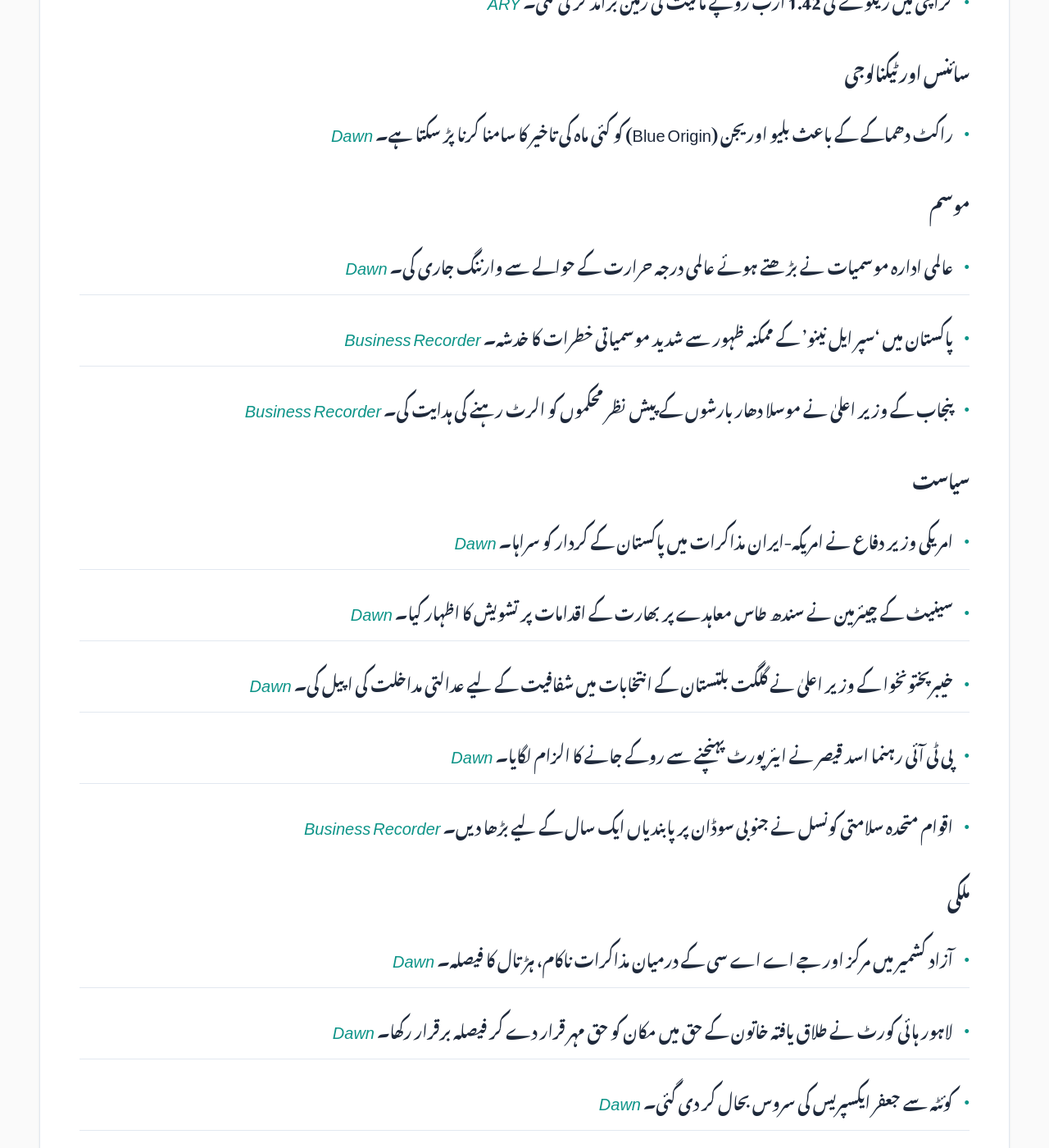
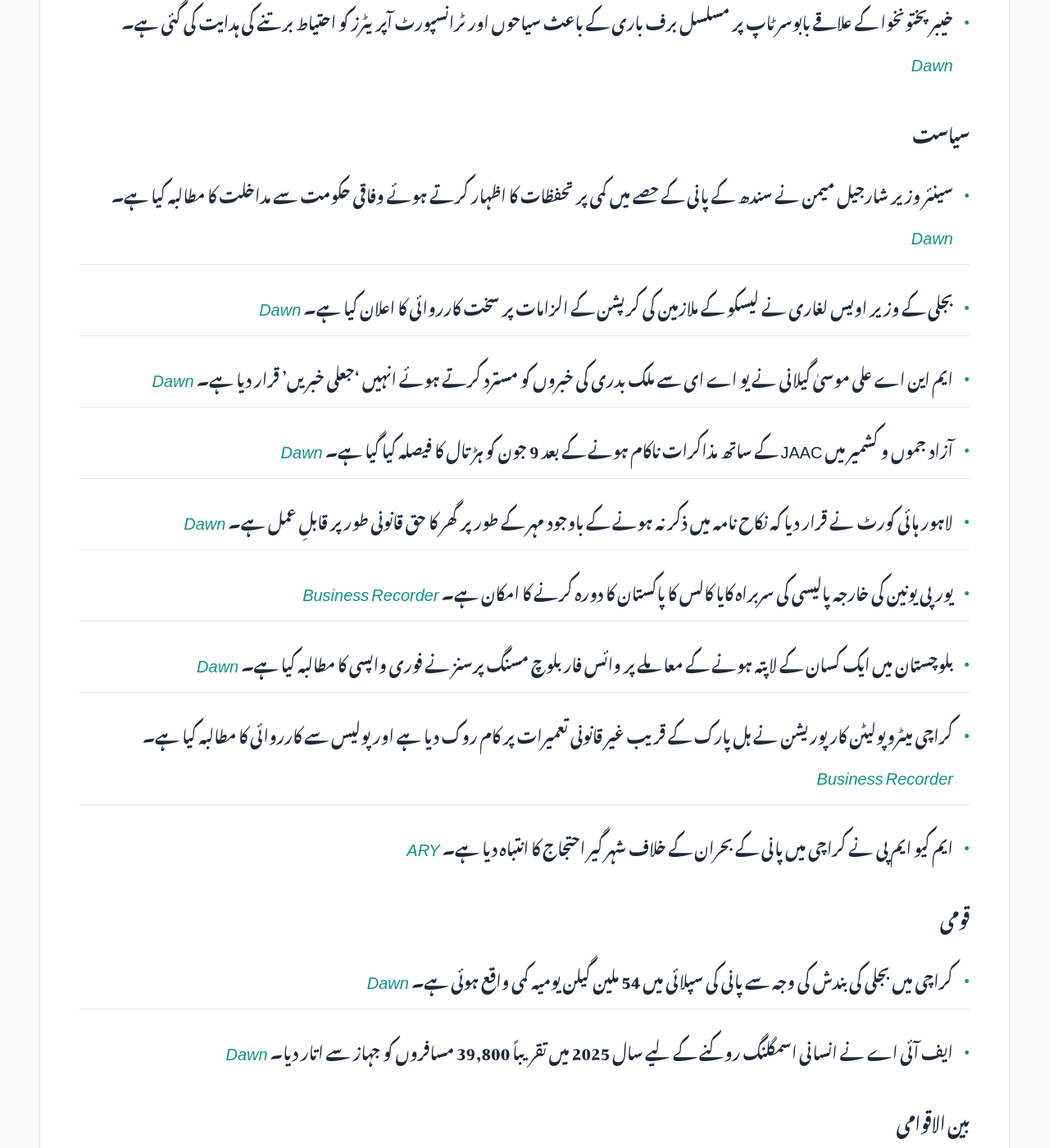
Before and after one commit to zsubzwary/news, a Jekyll site: the page built from ur/index.md, in a window 1280 px wide and 1400 px high, scrolled down 1162 px. Shown: the whole window at 82% size. Built offline with Jekyll 4.4.1, drawn with Linux system fonts in a browser that asks for light colours; some web fonts are replaced; comment, search, counter and statistics services are not loaded; some of the changed text lies outside the part shown.

Commit message:
DateTime; 2026-05-31T16:10:41.232Z

```diff
--- a/ur/index.md
+++ b/ur/index.md
@@ -7,65 +7,55 @@ rtl: true
 
 پاکستان کی تازہ خبروں کا خلاصہ
 
- &lrm; 31-May-2026 09:11PKT
+ &lrm; 31-May-2026 21:10PKT
 
 پڑھنے کا وقت : 5 منٹ
 
 ### معیشت
-- خانوال چیمبر آف کامرس نے بجلی کے بڑھتے ہوئے ٹیرف اور کیپیسیٹی چارجز پر شدید تشویش کا اظہار کیا۔ *[Business Recorder](https://www.brecorder.com/news/40423224/khanewal-chamber-for-cut-in-power-tariffs)*
-- لیسکو (LESCO) نے مالیاتی اہداف کے حصول کے لیے افسران کو ریکوری مہم کی نگرانی کی ذمہ داریاں سونپ دیں۔ *[Business Recorder](https://www.brecorder.com/news/40423228/lesco-asks-officers-to-achieve-recovery-targets)*
-- آئی ایم ایف (IMF) مشن کے بعد پاکستان میں ایک سخت سالانہ بجٹ کے امکانات پر ماہرین کا تبصرہ۔ *[Business Recorder](https://www.brecorder.com/news/40423229/a-very-harsh-annual-budget-in-the-offing)*
-- پاکستان ایس ڈی سی چیمبر ٹریڈ فیڈریشن جنوبی افریقہ میں تجارتی نمائش کا انعقاد کرے گا۔ *[Business Recorder](https://www.brecorder.com/news/40423232/psctf-to-hold-single-country-trade-expo-in-south-africa)*
-- جمعیت اسلامیہ کے سربراہ نے ایندھن کی قیمتوں اور بجلی کے نرخوں میں کمی کا مطالبہ کیا۔ *[Business Recorder](https://www.brecorder.com/news/40423233/ji-chief-calls-for-cut-in-fuel-prices)*
-- پی اشا (P@SHA) نے آئی ٹی کے شعبے کے لیے پالیسی استحکام کی ضرورت پر زور دیا۔ *[Business Recorder](https://www.brecorder.com/news/40423234/p-at-sha-stresses-need-to-ensure-policy-stability-for-it-enterprises)*
-- کراچی میں ریلوے کی 1.42 ارب روپے مالیت کی زمین برآمد کر لی گئی۔ *[ARY](https://arynews.tv/rs-1-42-bln-worth-of-railways-land-recovered-during-major-operation-in-karachi)*
+- مصنوعی ذہانت (AI) کے بڑھتے ہوئے اخراجات کی وجہ سے کمپنیاں اب اس ٹیکنالوجی کے استعمال پر دوبارہ غور کر رہی ہیں۔ *[Dawn](https://www.dawn.com/news/2004145/expensive-ai-binge-leaves-companies-balking-at-soaring-bills)*
+- فوربس ایشیا کی '30 انڈر 30' فہرست میں سات پاکستانیوں کو شامل کیا گیا ہے، جو جدت اور کاروبار میں ملک کی ترقی کو ظاہر کرتا ہے۔ *[Business Recorder](https://www.brecorder.com/news/40423296/seven-pakistanis-make-forbes-asias-30-under-30-list-for-2026)*
+- گیریز ڈناٹا نے اپنے کاروباری آپریشنز کے حوالے سے گردش کرنے والے الزامات کی سختی سے تردید کی ہے۔ *[Business Recorder](https://www.brecorder.com/news/40423311/gerrys-dnata-issues-formal-disclaimer-regarding-business-operations)*
 
 ### سائنس اور ٹیکنالوجی
-- راکٹ دھماکے کے باعث بلیو اوریجن (Blue Origin) کو کئی ماہ کی تاخیر کا سامنا کرنا پڑ سکتا ہے۔ *[Dawn](https://www.dawn.com/news/2003929/blue-origin-faces-months-of-delays-after-rocket-explosion-damages-launch-pad)*
+- امریکہ کے شمال مشرقی حصے میں ایک شہاب ثاقب دھماکے کے ساتھ پھٹا، جس کی طاقت 300 ٹن ٹی این ٹی کے برابر تھی۔ *[Dawn](https://www.dawn.com/news/2004129/meteor-explodes-over-us-with-blast-equivalent-to-300-tonnes-of-tnt)*
 
 ### موسم
-- عالمی ادارہ موسمیات نے بڑھتے ہوئے عالمی درجہ حرارت کے حوالے سے وارننگ جاری کی۔ *[Dawn](https://www.dawn.com/news/2004071/the-heat-ahead)*
-- پاکستان میں 'سپر ایل نینو' کے ممکنہ ظہور سے شدید موسمیاتی خطرات کا خدشہ۔ *[Business Recorder](https://www.brecorder.com/news/40423230/bracing-for-super-el-nino)*
-- پنجاب کے وزیر اعلیٰ نے موسلا دھار بارشوں کے پیش نظر محکموں کو الرٹ رہنے کی ہدایت کی۔ *[Business Recorder](https://www.brecorder.com/news/40423226/likely-torrential-rains-cm-asks-departments-to-remain-on-high-alert)*
+- خیبر پختونخوا کے علاقے بابوسر ٹاپ پر مسلسل برف باری کے باعث سیاحوں اور ٹرانسپورٹ آپریٹرز کو احتیاط برتنے کی ہدایت کی گئی ہے۔ *[Dawn](https://www.dawn.com/news/2004127/travellers-visiting-babusar-top-urged-to-exercise-caution-due-to-snowfall)*
 
 ### سیاست
-- امریکی وزیر دفاع نے امریکہ-ایران مذاکرات میں پاکستان کے کردار کو سراہا۔ *[Dawn](https://www.dawn.com/news/2003936/us-pakistan-developing-true-friendship-hegseth-hails-islamabads-role-in-us-iran-negotiations)*
-- سینیٹ کے چیئرمین نے سندھ طاس معاہدے پر بھارت کے اقدامات پر تشویش کا اظہار کیا۔ *[Dawn](https://www.dawn.com/news/2004048/senate-chairman-gilani-voices-concern-over-indias-actions-on-indus-waters-treaty)*
-- خیبرپختونخوا کے وزیر اعلیٰ نے گلگت بلتستان کے انتخابات میں شفافیت کے لیے عدالتی مداخلت کی اپیل کی۔ *[Dawn](https://www.dawn.com/news/2003931/kp-cm-afridi-urges-gb-chief-justice-to-ensure-transparency-amid-alarming-electoral-environment)*
-- پی ٹی آئی رہنما اسد قیصر نے ایئرپورٹ پہنچنے سے روکے جانے کا الزام لگایا۔ *[Dawn](https://www.dawn.com/news/2003905/ptis-asad-qaiser-alleges-authorities-barred-him-from-reaching-islamabad-airport-for-skardu-flight)*
-- اقوام متحدہ سلامتی کونسل نے جنوبی سوڈان پر پابندیاں ایک سال کے لیے بڑھا دیں۔ *[Business Recorder](https://www.brecorder.com/news/40423237/unsc-votes-to-extend-sanctions-on-south-sudan-for-one-year)*
+- سینئر وزیر شارجیل میمن نے سندھ کے پانی کے حصے میں کمی پر تحفظات کا اظہار کرتے ہوئے وفاقی حکومت سے مداخلت کا مطالبہ کیا ہے۔ *[Dawn](https://www.dawn.com/news/2004154/sharjeel-memon-criticises-irsas-unjust-reduction-in-sindhs-water-share-urges-centre-to-take-notice)*
+- بجلی کے وزیر اویس لغاری نے لیسکو کے ملازمین کی کرپشن کے الزامات پر سخت کارروائی کا اعلان کیا ہے۔ *[Dawn](https://www.dawn.com/news/2004146/strict-action-taken-says-power-minister-after-khawaja-asifs-claim-of-lesco-employees-corruption)*
+- ایم این اے علی موسیٰ گیلانی نے یو اے ای سے ملک بدری کی خبروں کو مسترد کرتے ہوئے انہیں 'جعلی خبریں' قرار دیا ہے۔ *[Dawn](https://www.dawn.com/news/2004143/fake-news-mna-ali-musa-gilani-denies-reports-of-his-deportation-from-uae)*
+- آزاد جموں و کشمیر میں JAAC کے ساتھ مذاکرات ناکام ہونے کے بعد 9 جون کو ہڑتال کا فیصلہ کیا گیا ہے۔ *[Dawn](https://www.dawn.com/news/2004054/centre-jaac-talks-end-without-success-june-9-strike-to-go-ahead)*
+- لاہور ہائی کورٹ نے قرار دیا کہ نکاح نامہ میں ذکر نہ ہونے کے باوجود مہر کے طور پر گھر کا حق قانونی طور پر قابلِ عمل ہے۔ *[Dawn](https://www.dawn.com/news/2004049/lhc-upholds-divorced-womans-right-to-house-as-dower)*
+- یورپی یونین کی خارجہ پالیسی کی سربراہ کایا کالس کا پاکستان کا دورہ کرنے کا امکان ہے۔ *[Business Recorder](https://www.brecorder.com/news/40423304/eu-foreign-policy-chief-kaja-kallas-to-visit-pakistan-tomorrow-for-strategic-dialogue)*
+- بلوچستان میں ایک کسان کے لاپتہ ہونے کے معاملے پر وائس فار بلوچ مسنگ پرسنز نے فوری واپسی کا مطالبہ کیا ہے۔ *[Dawn](https://www.dawn.com/news/2004043/missing-balochistan-farmers-recovery-sought)*
+- کراچی میٹروپولیٹن کارپوریشن نے ہل پارک کے قریب غیر قانونی تعمیرات پر کام روک دیا ہے اور پولیس سے کارروائی کا مطالبہ کیا ہے۔ *[Business Recorder](https://www.brecorder.com/news/40423315/kmc-halts-work-near-hill-park-approaches-police-over-illegal-land-occupation)*
+- ایم کیو ایم پی نے کراچی میں پانی کے بحران کے خلاف شہر گیر احتجاج کا انتباہ دیا ہے۔ *[ARY](https://arynews.tv/mqm-p-warns-of-protests-over-water-crisis-in-karachi)*
 
-### ملکی
-- آزاد کشمیر میں مرکز اور جے اے اے سی کے درمیان مذاکرات ناکام، ہڑتال کا فیصلہ۔ *[Dawn](https://www.dawn.com/news/2004054/centre-jaac-talks-end-without-success-june-9-strike-to-go-ahead)*
-- لاہور ہائی کورٹ نے طلاق یافتہ خاتون کے حق میں مکان کو حق مہر قرار دے کر فیصلہ برقرار رکھا۔ *[Dawn](https://www.dawn.com/news/2004049/lhc-upholds-divorced-womans-right-to-house-as-dower)*
-- کوئٹہ سے جعفر ایکسپریس کی سروس بحال کر دی گئی۔ *[Dawn](https://www.dawn.com/news/2004066/jaffar-express-resumes-service-from-quetta)*
-- خیبرپختونخوا کے درہ آدم خیل میں سکیورٹی آپریشن کے دوران 8 دہشت گرد ہلاک۔ *[Dawn](https://www.dawn.com/news/2003955/8-militants-killed-on-second-day-of-security-operation-in-kps-darra-adamkhel-security-sources)*
-- حکومت چار بڑے ڈیموں کے ذریعے پانی کے ذخیرے میں اضافہ کرنے کے لیے کام تیز کر رہی ہے۔ *[ARY](https://arynews.tv/govt-speeds-up-work-to-add-8-maf-water-storage-through-four-mega-dams)*
-- سعودی عرب نے حج کے انتظامات پر پاکستان کی تعریف کی۔ *[Business Recorder](https://www.brecorder.com/news/40423219/kingdom-lauds-pakistans-hajj-arrangements)*
-- وزیراعظم شہباز شریف نے صحافی الطاف قریشی کے گھر جا کر تعزیت کی۔ *[Business Recorder](https://www.brecorder.com/news/40423223/pm-visits-altaf-qureshis-residence-pays-tributes)*
-- وزیر اعلیٰ پنجاب نے صفائی کے کاموں میں نمایاں کارکردگی دکھانے والے کارکنوں کو انعامات کا اعلان کیا۔ *[Business Recorder](https://www.brecorder.com/news/40423225/cm-announces-rs10000-each-for-exceptional-cleanliness-services)*
-- لاہور ہائی کورٹ کے مطابق نوعمر بچوں کی تحویل ان کی رضامندی کے بغیر طے نہیں کی جا سکتی۔ *[Business Recorder](https://www.brecorder.com/news/40423227/lhc-says-teenagers-custody-cannot-be-decided-against-his-or-her-consent-unless)*
-- کھاریاں میں آگ کے نتیجے میں منی مارکیٹ تباہ ہو گئی۔ *[Business Recorder](https://www.brecorder.com/news/40423236/massive-fire-destroys-mini-market-in-kharian)*
-- پنجاب نے عید کی صفائی مہم میں کئی نئے ریکارڈ قائم کیے۔ *[Business Recorder](https://www.brecorder.com/news/40423238/eid-cleanliness-drive-punjab-sets-multiple-new-records)*
-- فیڈرل ڈائریکٹوریٹ آف ایجوکیشن (FDE) کے لیے مستقل ڈی جی کا تقرر۔ *[Business Recorder](https://www.brecorder.com/news/40423240/fde-employees-welcome-regular-dgs-appointment)*
-- اٹک میں منشیات فروشوں کے خلاف کارروائی، پانچ گرفتار۔ *[Business Recorder](https://www.brecorder.com/news/40423241/five-drug-peddlers-held-in-attock)*
+### قومی
+- کراچی میں بجلی کی بندش کی وجہ سے پانی کی سپلائی میں 54 ملین گیلن یومیہ کمی واقع ہوئی ہے۔ *[Dawn](https://www.dawn.com/news/2004149/karachi-faces-54-mgd-water-shortage-after-electricity-supply-to-nek-pumping-station-suspended-kwsc)*
+- ایف آئی اے نے انسانی اسمگلنگ روکنے کے لیے سال 2025 میں تقریباً 39,800 مسافروں کو جہاز سے اتار دیا۔ *[Dawn](https://www.dawn.com/news/2004120/fia-offloaded-nearly-39800-passengers-in-2025-to-curb-human-smuggling-official-says)*
 
 ### بین الاقوامی
-- امریکہ-ایران امن معاہدے پر دستخط کے لیے اسلام آباد کو ممکنہ میزبان قرار دیا گیا۔ *[Dawn](https://www.dawn.com/news/2004067/islamabad-stays-in-frame-for-us-iran-deal-signing)*
-- ترکی نے اسرائیل کی علاقائی بلاک میں شمولیت کے لیے فلسطینی ریاست کا مطالبہ کیا۔ *[Dawn](https://www.dawn.com/news/2004056/turkiye-links-israels-inclusion-in-regional-bloc-to-palestinian-statehood)*
-- یورپی یونین کی اعلیٰ سطح کی سفارت کار کالا استراتجک مذاکرات کے لیے اسلام آباد آئیں گی۔ *[Dawn](https://www.dawn.com/news/2003965/eus-top-diplomat-kallas-to-visit-islamabad-on-june-1-for-strategic-dialogue)*
-- روس کا دعویٰ کہ یوکرین نے زاپوریژیا ایٹمی پلانٹ پر ڈرون حملہ کیا۔ *[ARY](https://arynews.tv/russia-says-ukrainian-drone-struck-zaporizhzhia-nuclear-plant)*
+- اسرائیلی فوج نے لبنان کے تاریخی بو فورٹ قلعے پر قبضہ کر لیا ہے، جو کہ گزشتہ 26 سالوں میں لبنان کے اندر سب سے گہری مداخلت ہے۔ *[Dawn](https://www.dawn.com/news/2004134/israel-captures-lebanons-medieval-beaufort-castle-in-deepest-incursion-in-26-years)*
+- امریکہ اور ایران کے درمیان ممکنہ امن معاہدے کے دستخط کے لیے اسلام آباد ایک اہم امیدوار کے طور پر سامنے آیا ہے۔ *[Dawn](https://www.dawn.com/news/2004067/islamabad-stays-in-frame-for-us-iran-deal-signing)*
+- ترکیہ نے کہا ہے کہ اسرائیل کو علاقائی بلاک میں شامل کرنے کے لیے فلسطینی ریاست کا اعتراف ضروری ہے۔ *[Dawn](https://www.dawn.com/news/2004056/turkiye-links-israels-inclusion-in-regional-bloc-to-palestinian-statehood)*
+- پیرس میں پی ایس جی (PSG) کی جیت کے جشن کے دوران ہونے والے جھگڑوں میں پولیس نے 280 سے زائد افراد کو گرفتار کیا۔ *[Business Recorder](https://www.brecorder.com/news/40423313/780-arrested-deadly-road-accident-in-riotous-psg-victory-celebrations-across-france)*
+- یوکرین کے زاپوریژیا ایٹمی بجلی گھر پر ڈرون حملہ ہوا، جس سے عمارت کو نقصان پہنچنے کا خدشہ ہے۔ *[Business Recorder](https://www.brecorder.com/news/40423312/drone-hits-captured-nuclear-plant-in-ukraine-iaea)*
+- امریکہ نے دفاعی اخراجات کے حوالے سے اپنے یورپی اتحادیوں پر تنقید کی ہے۔ *[Business Recorder](https://www.brecorder.com/news/40423310/us-castigates-europe-over-defence-spend-as-nato-reassures-asia)*
+- جنوبی کوریا اور جاپان نے فوجی لاجسٹک سپورٹ معاہدے کے امکانات پر بات چیت کی ہے۔ *[Business Recorder](https://www.brecorder.com/news/40423307/south-korea-japan-discuss-military-logistics-support-deal-seoul-says)*
+- جاپان نے چین پر تیزی سے ہتھیار جمع کرنے کا الزام لگایا ہے۔ *[Business Recorder](https://www.brecorder.com/news/40423297/japan-rejects-new-militarism-accuses-china-of-rapidly-arming)*
+- کویت نے شدید گرمی کے باعث دوپہر کے وقت کھلے آسمان تلے کام کرنے پر پابندی کا آغاز کر دیا ہے۔ *[ARY](https://arynews.tv/kuwait-announces-new-ban-on-outdoor-work)*
 
 ### کھیل
-- پاکستان نے آسٹریلیا کے خلاف پہلا ون ڈے میچ جیت لیا، عرفات منہاس نے ریکارڈ بنایا۔ *[Dawn](https://www.dawn.com/news/2003971/pakistan-outspins-australia-in-milestone-odi-as-minhas-makes-history)*
-- پی ایس جی (PSG) نے آرسنل کو ہرا کر چیمپئنز لیگ کا ٹائٹل برقرار رکھا۔ *[Dawn](https://www.dawn.com/news/2004042/psg-edge-arsenal-on-penalties-to-retain-champions-league-title)*
-- فرانس اوپن میں آرینا سبالینکا اور نومی اوساکا کا مقابلہ ہوگا۔ *[Dawn](https://www.dawn.com/news/2003946/sabalenka-osaka-set-up-french-open-clash-gauff-eyes-second-week)*
-
-### صحت
-- ڈبلیو ایچ او (WHO) کے سربراہ ایبولا کے پھیلاؤ کے مرکز ڈی آر کنگو کا دورہ کر رہے ہیں۔ *[Dawn](https://www.dawn.com/news/2003935/who-chief-visits-epicentre-of-ebola-outbreak-in-dr-congo)*
-- ڈچ حکام نے ہنٹا وائرس سے متاثرہ جہاز کو دوبارہ چلنے کی اجازت دے دی۔ *[ARY](https://arynews.tv/hantavirus-ship-cleared-to-sail-again-by-dutch-official)*
+- پاکستان نے آسٹریلیا کو پہلے ون ڈے میچ میں پانچ وکٹوں سے شکست دے دی، جس میں عرفات منہاس نے شاندار آغاز کیا۔ *[Dawn](https://www.dawn.com/news/2003971/pakistan-outspins-australia-in-milestone-odi-as-minhas-makes-history)*
+- فرانسیسی اوپن میں اناستاسیا پوٹاپووا نے کوکو گاف کو شکست دے کر بڑا اپ سیٹ کر دیا۔ *[Business Recorder](https://www.brecorder.com/news/40423303/potapova-says-austria-switch-boosted-confidence-following-gauff-upset)*
+- برازیل کے کوچ کارلو اینسیلٹی کا کہنا ہے کہ نیمار اپنی چوٹ سے جلد صحت یاب ہو سکتے ہیں۔ *[Business Recorder](https://www.brecorder.com/news/40423301/brazil-boss-ancelotti-confident-forward-neymar-will-recover-for-world-cup)*
+- لورپول نے اپنے کوچ آرن سلاٹ کو ٹیم سے فارغ کر دیا ہے۔ *[Business Recorder](https://www.brecorder.com/news/40423300/liverpool-sack-slot-after-title-defence-turns-into-european-scramble)*
+- ورلڈ کپ کے لیے تیاریوں کے سلسلے میں میکسیکو نے آسٹریلیا کو 1-0 سے شکست دی۔ *[Business Recorder](https://www.brecorder.com/news/40423299/world-cup-co-hosts-mexico-beat-australia-1-0-in-rose-bowl-warmup)*
 
 ### دیگر
-- کوئٹہ میں نئے 'آرٹسٹ کیفے' کا قیام۔ *[Dawn](https://www.dawn.com/news/2004057/footprints-space-for-art)*
-- ڈولی پارٹن کی سالگرہ کے حوالے سے خبر۔ *[ARY](https://arynews.tv/dolly-parton-lights-up-47-years-of-great-balls-of-fire)*
-- لیڈی گاگا کے حوالے سے خبر۔ *[ARY](https://arynews.tv/goodbye-mayhem-lady-gaga-closes-epic-era)*
+- پاکستانی حاجیوں کا پہلا گروپ مکہ مکرمہ سے روانہ ہو چکا ہے۔ *[ARY](https://arynews.tv/hajj-2026-first-batch-of-pakistani-pilgrims-departs-makkah-as-post-hajj-flights-begin)*
+- جارجیا میں اسٹالن کے 40,000 بوتلوں کے قیمتی شراب کے کلیکشن کی نیلامی کی جائے گی۔ *[Business Recorder](https://www.brecorder.com/news/40423309/georgia-uncorks-the-value-of-stalins-40000-bottle-wine-collection)*
+- اٹلی نے سیکیورٹی خدشات کی وجہ سے کانی و ایسٹ اور ٹریوس سکاٹ کے کنسرٹس پر پابندی لگا دی ہے۔ *[Business Recorder](https://www.brecorder.com/news/40423308/italy-bans-kanye-west-travis-scott-concerts-over-security-concerns)*
```
